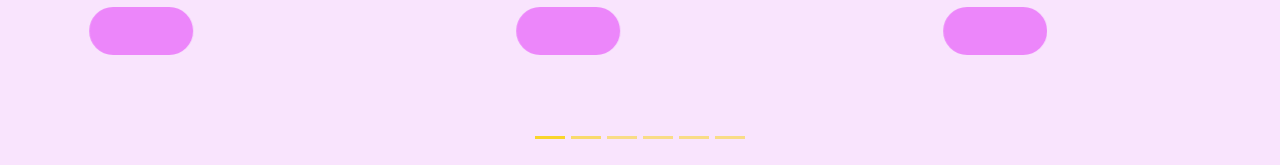
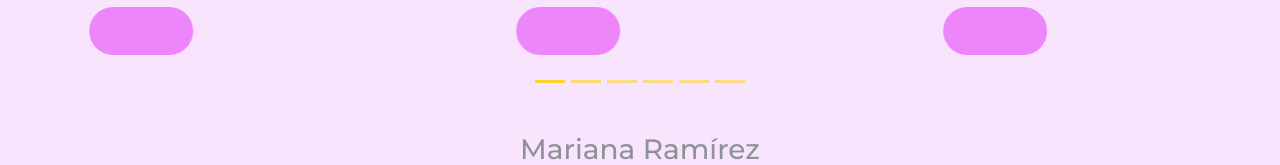
Before and after one commit to rammariana/portafolio-2024, a Vue app: page /portafolio in a window 1280 px wide. Shown: the part 635-800 px from the top of the page. Built offline with nearby package versions, Linux system fonts and the light colour scheme; some icons are missing.

Commit message:
indicators styles

```diff
--- a/src/components/Carousel.vue
+++ b/src/components/Carousel.vue
@@ -366,12 +366,18 @@ body {
 }
 // Bootstrap carousel
 .carousel {
-  height: 100vh !important;
+  height: 90vh !important;
   animation: aparecer 1s ease;
 }
-.carousel-indicators {   [data-bs-target] {
-  background-color: $color-amarillo;
-}  }
+.carousel-indicators {
+  margin-bottom: -0.5rem;
+  [data-bs-target] {
+    background-color: $color-amarillo;
+  }
+}
+.carousel-inner {
+  height: 100%;
+}
 .carousel-item {
   height: 100%;
   text-align: center;
```
